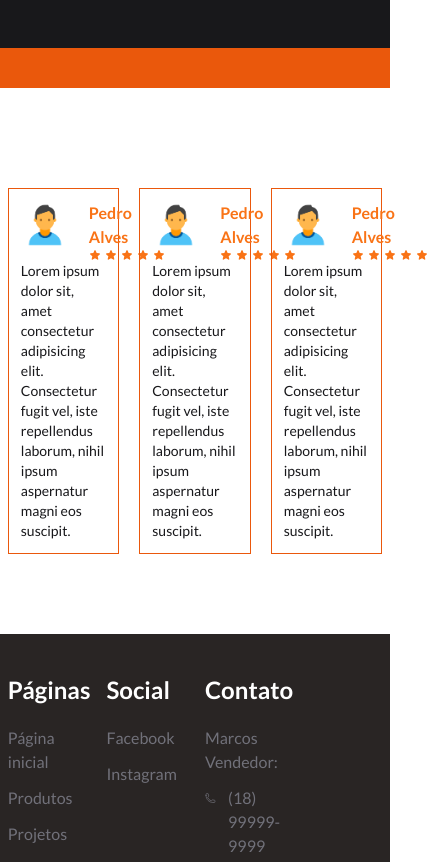
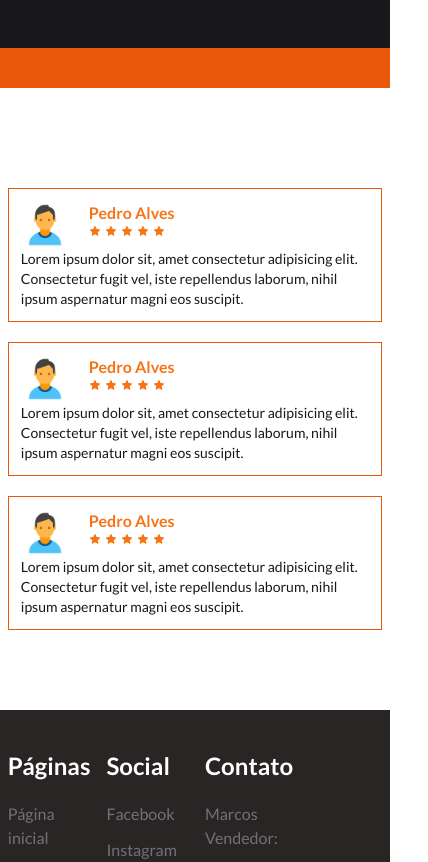
Before and after one commit to heitor2002/projeto-marmoraria, a Next.js app: page / in a window 390 px wide. Shown: the part 5061-5923 px from the top of the page, 428 px wide, since content can reach past the window. Built offline with nearby package versions, Linux system fonts and the light colour scheme.

Commit message:
feat: responsividade prova social.

```diff
--- a/src/app/components/Comments.tsx
+++ b/src/app/components/Comments.tsx
@@ -1,8 +1,8 @@
 export default function Comments() {
   const count = [1, 1, 1, 1, 1];
   return (
-    <div className="container max-w-5xl">
-      <article className="py-20 grid grid-cols-3 gap-5">
+    <div className="container md:max-w-5xl max-w-lg">
+      <article className="py-20 grid md:grid-cols-3 grid-cols-1 gap-5">
         <div className="w-full p-3 border border-orange-600">
           <div className="flex gap-5">
             <img
```
